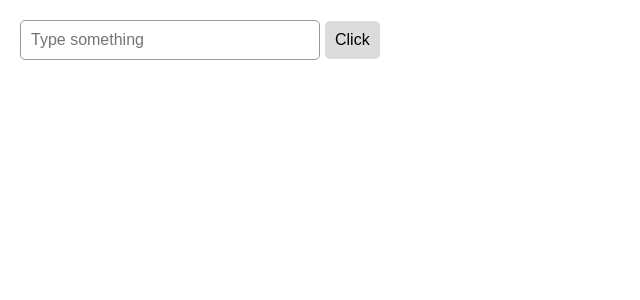
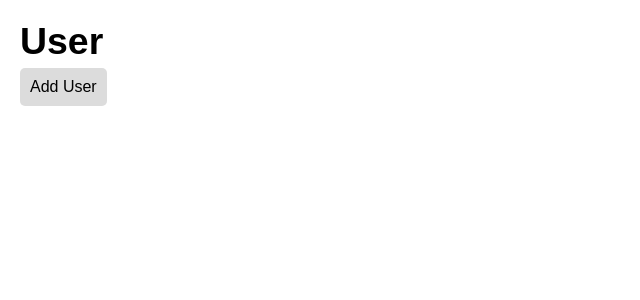
Before and after one commit to MkMonir/react_hooks_study, a React (Create React App) app: page / in a window 1280 px wide. Shown: the top 300 px of the page, without its empty margins (0-640 px from the left). Built offline with nearby package versions, Linux system fonts and the light colour scheme.

Commit message:
learn useContext hook

```diff
--- a/src/App.js
+++ b/src/App.js
@@ -1,5 +1,8 @@
 import "./App.css";
+import User from "./UseContext/User";
 import UseEffect from "./UseEffect/UseEffect";
+import UseImperativeHandle from "./UseImperativeHandle/UseImperativeHandle";
+import UseLayoutEffect from "./UseLayoutEffect/UseLayoutEffect";
 import UseReducer from "./UseReducer/UseReducer";
 import UseRef from "./UseRef/UseRef";
 import UseState from "./UseState/UseState";
@@ -8,7 +11,7 @@ function App() {
   return (
     <div>
       <h1>
-        <UseRef />
+        <User />
       </h1>
     </div>
   );
--- /dev/null
+++ b/src/UseContext/User.jsx
@@ -0,0 +1,25 @@
+import { useContext } from "react";
+import UserContext from "./UserContext";
+
+const User = () => {
+  const { user, isAuthenticated, dispatch } = useContext(UserContext);
+
+  //   console.log(user);
+
+  return (
+    <div>
+      <h3>User</h3>
+
+      <button
+        className="btn"
+        onClick={() => dispatch({ type: "SET_USER", payload: "CPL" })}
+      >
+        Add User
+      </button>
+
+      {isAuthenticated && <h5>User : {user}</h5>}
+    </div>
+  );
+};
+
+export default User;
--- /dev/null
+++ b/src/UseContext/UserContext.js
@@ -0,0 +1,21 @@
+import { createContext, useReducer } from "react";
+import userReducer from "./UserReducer";
+
+const UserContext = createContext();
+
+export const UserProvider = ({ children }) => {
+  const initialState = {
+    isAuthenticated: false,
+    user: null,
+  };
+
+  const [state, dispatch] = useReducer(userReducer, initialState);
+
+  return (
+    <UserContext.Provider value={{ ...state, dispatch }}>
+      {children}
+    </UserContext.Provider>
+  );
+};
+
+export default UserContext;
--- /dev/null
+++ b/src/UseContext/UserReducer.js
@@ -0,0 +1,15 @@
+const userReducer = (state, action) => {
+  switch (action.type) {
+    case "SET_USER":
+      return {
+        isAuthenticated: true,
+        user: action.payload,
+      };
+    case "GET_USER":
+      return { ...state };
+    default:
+      return state;
+  }
+};
+
+export default userReducer;
--- a/src/index.js
+++ b/src/index.js
@@ -1,10 +1,11 @@
 import React from "react";
 import ReactDOM from "react-dom/client";
 import App from "./App";
+import { UserProvider } from "./UseContext/UserContext";
 
 const root = ReactDOM.createRoot(document.getElementById("root"));
 root.render(
-  <React.StrictMode>
+  <UserProvider>
     <App />
-  </React.StrictMode>
+  </UserProvider>
 );
```
